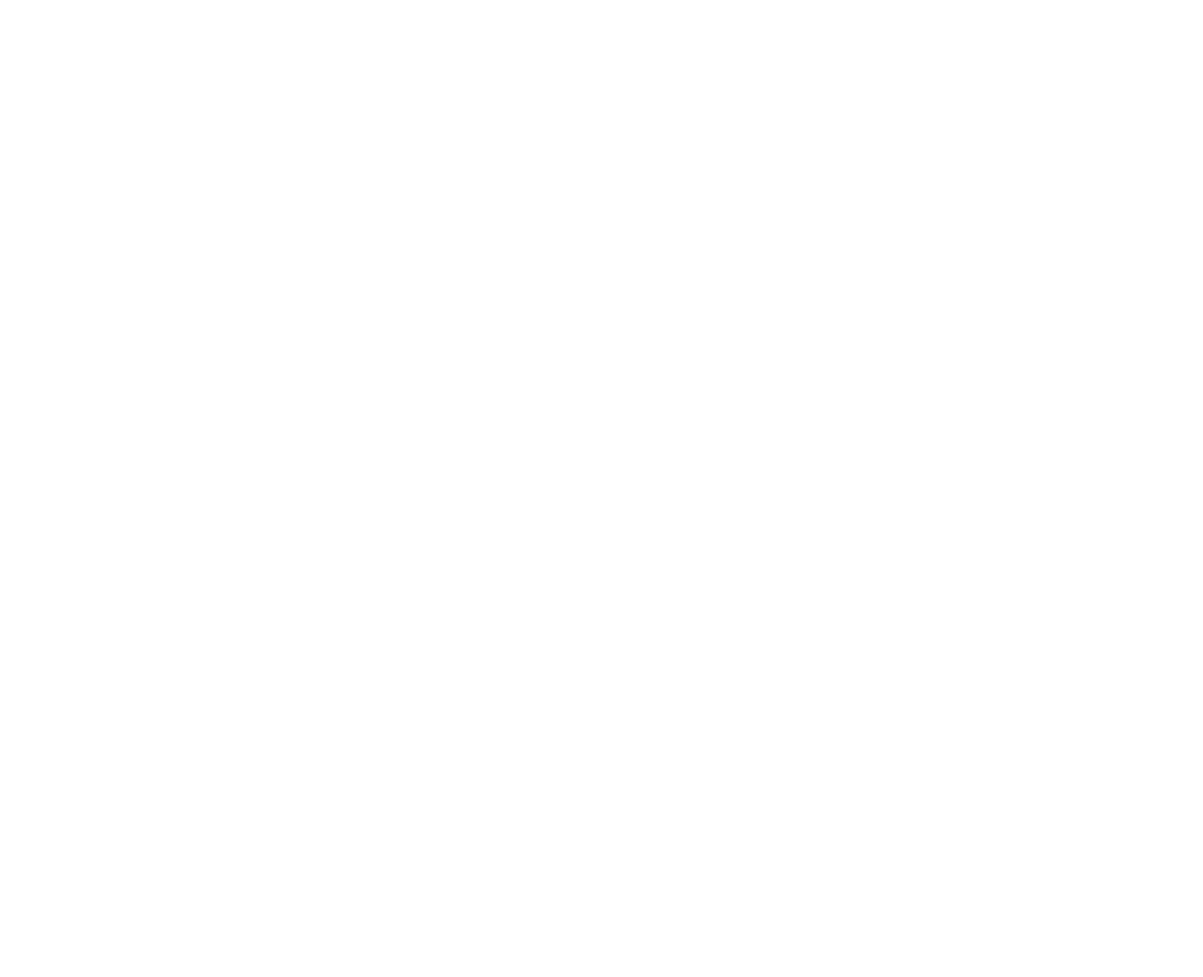
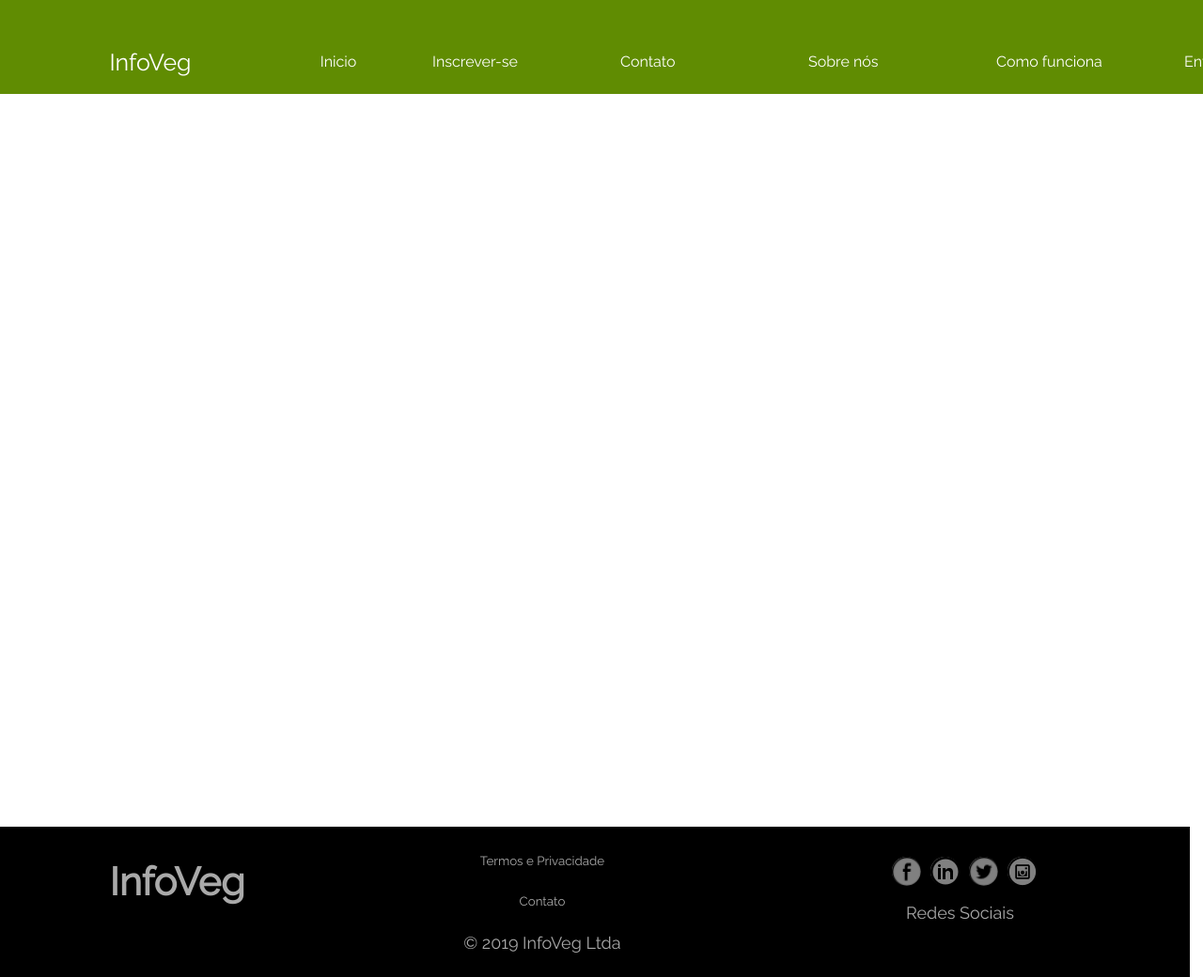
Before and after one commit to julopwz/info_demoday, a Django app: page /layout/ in a window 1280 px wide. Before the commit the page is empty. Shown: the whole page at 94% size. Before the commit the page ends 800 px from the top, so only its background shows below. Run offline with Django 3.2, Linux system fonts and the light colour scheme.

Commit message:
Adicionar pag sobre-nos

```diff
--- /dev/null
+++ b/app/static/css/layout.css
@@ -0,0 +1,129 @@
+body{
+    margin: 0;
+    display: grid;
+    grid-template-areas: 'header' 'section'	'footer';
+    grid-template-rows: 10vh 100vh 20vh;
+    grid-template-columns: 98.9vw;
+}
+/* NAVBAR --------------------- */
+
+#navbarbranco{
+    width: 100%;
+    background-color: white;
+}
+
+nav{
+    height: 100px;
+}
+
+
+.navbar{
+    grid-area: header;
+    display: flex;
+    justify-content: center;
+    width: 100%;
+    background-color: rgba(96, 140, 2, 1);
+    /* background-color: white; */
+    position: fixed;
+    flex-direction: column;
+    font-family: 'Raleway', sans-serif;
+    /* z-index: 2; */
+}
+.logo-nav{
+    color: white;
+    font-size: 25px;
+}
+#tamanho-inicio{
+    width: 200px;
+    display: flex;
+    justify-content: center;
+}
+.menu{
+    width:100%;
+    padding:20px;
+    display: flex;
+    justify-content: space-around;
+    height: 20px;
+    flex-direction: column;
+}
+
+nav a{
+    text-decoration: none;
+    color: white;
+}
+
+nav a:hover{
+    font-size: 15.5pt;
+    transition: all 0.5s;
+}
+
+nav div ul{
+    display: flex;
+    justify-content: space-around;
+    align-items: center;
+    list-style-type: none;
+}
+
+#tamanho-logo{
+    width: 200px;
+    height: 10px;
+    display: flex;
+    justify-content: center;
+    align-items: center;
+}
+
+#tamanho{
+    width: 200px;
+}
+
+/* FIM DA NAVBAR -------------------------------- */
+#sobrePrincipal{
+    display: flex;
+    justify-content: flex-start;
+    align-items: center;
+    flex-direction: column;
+}
+section{
+    grid-area: section;
+    border-top: 10px solid rgb(140, 2, 2);
+    border-block-end: 10px solid rgba(96, 140, 2, 1);
+    /* height: 100vh; */
+    background-image: none;
+    font-family: 'Raleway', sans-serif;
+    padding: 10px;
+}
+
+section div{
+    display: flex;
+    flex-direction: column;
+    justify-content: center;
+    align-items: center;
+    color: white;
+    width: 100%;
+}
+section div p{
+    margin-top: 80px;
+    color: black;
+    font-family: 'Raleway', sans-serif;
+    padding: 2px;
+    display: flex;
+    font-size: 19px;
+}
+.titulo{
+    font-weight: bold;
+    text-align: center;
+    font-size: 32px;
+    text-transform: uppercase;
+    color: black;
+}
+h4{
+    display: block;
+    margin-block-start: 1.33em;
+    margin-block-end: 1.33em;
+    margin-inline-start: 0px;
+    margin-inline-end: 0px;
+    font-weight: bold;
+}
+footer {
+    grid-area: footer;
+}
--- a/app/templates/index.html
+++ b/app/templates/index.html
@@ -50,7 +50,7 @@
         </li>
         <li>
             <div id="tamanho">
-            <a href="">Sobre nós</a>
+            <a href="sobre-nos/">Sobre nós</a>
             </div>
         </li>
         <li>
--- a/app/templates/layout.html
+++ b/app/templates/layout.html
@@ -0,0 +1,105 @@
+{% load staticfiles %}
+<!DOCTYPE html>
+<html lang="en">
+<head>
+    <meta charset="UTF-8">
+    <meta name="viewport" content="width=device-width, initial-scale=1.0">
+    <meta http-equiv="X-UA-Compatible" content="ie=edge">
+    <link href="https://fonts.googleapis.com/css?family=Raleway&display=swap" rel="stylesheet">
+    <link rel="stylesheet" href="{% static 'css/footer.css' %}">
+    <link rel="stylesheet" href="{% static 'css/nav.css' %}">
+    <link rel="stylesheet" href="{% static 'css/layout.css' %}">
+    <script defer type="text/javascript" src="/static/assets/javascript/navbar.js"></script>
+    <script src="https://code.jquery.com/jquery-3.4.1.js"></script>
+    <title>InfoVeg</title>
+</head>
+<body>
+    <!-- MENU NAVBAR -->
+<nav class="navbar transition ">
+        <div class="menu">
+        <ul>
+            <li>
+                <div id="tamanho-logo">
+                <p class="logo-nav">InfoVeg</p>
+                </div>
+            </li>
+            <li>
+                <div id="tamanho-inicio">
+                <a href="/">Inicio</a>
+                </div>
+            </li>
+            <li>
+                <div id="tamanho">
+                <a href=""> Inscrever-se</a>
+                </div>
+            </li>
+            <li>
+                <div id="tamanho">
+                <a href="">Contato</a>
+                </div>
+            </li>
+            <li>
+                <div id="tamanho">
+                <a href="">Sobre nós</a>
+                </div>
+            </li>
+            <li>
+                <div id="tamanho">
+                <a href="">Como funciona</a>
+                </div>
+            </li>
+            <li>
+                <div id="tamanho">
+                <a href="">Entrar</a>
+                </div>
+            </li>
+        </ul>
+        </div>
+        <div class="navbar-auxiliar"></div>
+</nav>
+<!-- FIM DO MENU NAVBAR -->
+{% block content %}
+
+{% endblock %}
+
+<!-- INICIO DO FOOTER -->
+
+<footer>
+        <div id="footerlinks">
+            <h2>InfoVeg</h2>
+            <div id="linksf">
+                <a href="/notFound">Termos e Privacidade</a>
+                <a href="/contato">Contato</a>
+                <p id="copyright">© 2019 InfoVeg Ltda</p>
+            </div>
+            <div id="redesSociais">
+                <div id="icons">
+                    <div class="image">
+                        <a href="">
+                            <img src="/static/images/facebookb.png" alt="">
+                        </a>
+                    </div>
+                    <div class="image">
+                        <a href="">
+                            <img src="/static/images/linkedinb.png" alt="">
+                        </a>
+                    </div>
+                    <div class="image">
+                        <a href="">
+                            <img src="/static/images/twitterb.png" alt="">
+                        </a>
+                    </div>
+                    <div class="image">
+                        <a href="">
+                            <img src="/static/images/instagramb.png" alt="">
+                        </a>
+                    </div>
+                </div>
+                <p>Redes Sociais</p>
+            </div>
+        </div>
+</footer>
+<!-- FIM DO FOOTER -->
+
+</body>
+</html>
--- a/app/views.py
+++ b/app/views.py
@@ -8,8 +8,8 @@ def mostrar_index(request):
 def mostrar_layout(request):
     return render(request,'layout.html')
 
-def mostrar_pagina1(request):
-    return render(request,'pagina1.html')
+def mostrar_sobrenos(request):
+    return render(request,'sobre-nos.html')
 
 def mostrar_pagina2(request):
     return render(request,'pagina2.html')
--- a/infoveg/settings.py
+++ b/infoveg/settings.py
@@ -119,3 +119,6 @@ USE_TZ = True
 # https://docs.djangoproject.com/en/2.2/howto/static-files/
 
 STATIC_URL = '/static/'
+
+MEDIA_URL = 'media/'
+MEDIA_ROOT = os.path.join(BASE_DIR, MEDIA_URL)
--- a/infoveg/urls.py
+++ b/infoveg/urls.py
@@ -21,7 +21,7 @@ urlpatterns = [
     path('admin/', admin.site.urls),
     path('', views.mostrar_index),
     path('layout/',views.mostrar_layout),
-    path('pagina1/',views.mostrar_pagina1),
+    path('sobre-nos/',views.mostrar_sobrenos),
     path('pagina2/',views.mostrar_pagina2),
     path('pagina3/',views.mostrar_pagina3),
     path('pagina4/', views.mostrar_pagina4),
```
Also changed, not shown: app/templates/sobre-nos.html (added, +14 -0 lines), app/templates/pagina1.html (deleted).
